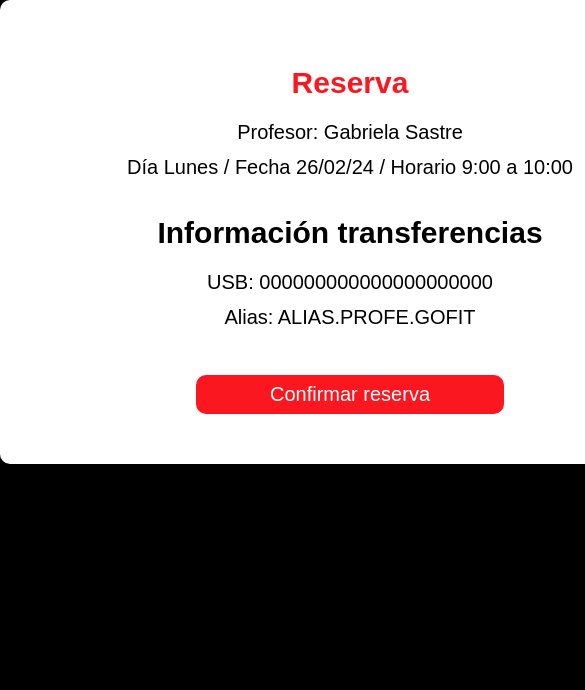
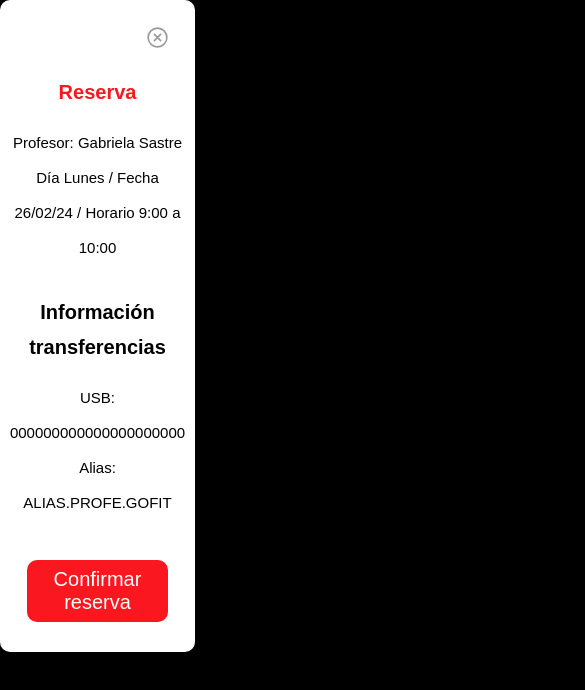
Before and after one commit to Alex420s/C16-74-n-python, a React (Create React App) app in the folder frontend/: page /check-out in a window 390 px wide. Shown: the top 690 px of the page, 585 px wide, since content can reach past the window. Built offline with nearby package versions, Linux system fonts and the light colour scheme; the HTML template or start-up script is replaced by a standard one.

Commit message:
checkOut responsivo

```diff
--- a/frontend/src/stylesheets/CheckOut.css
+++ b/frontend/src/stylesheets/CheckOut.css
@@ -1,15 +1,8 @@
-/*body {
-    margin: 0;
-    font-family: Arial, sans-serif;
-    background: rgba(0, 0, 0, 0.5);
-    justify-content: center;
-}*/
-
 .checkout-container {
     display: flex;
     flex-direction: column;
     align-items: center;
-    width: 700px;
+    width: 50%;
     height: auto;
     background-color: white;
     border-radius: 10px;
@@ -62,3 +55,26 @@
 .close-button:hover {
     color: #FB1720;
 }
+
+@media (max-width: 836px) {
+    .checkout-container {
+        padding: 10px;
+    }
+    .btnConfirm{
+        margin: 40px auto 20px;
+    }
+}
+
+@media (max-width: 408px) {
+    .checkout-texto {
+        font-size: 15px;
+    }
+
+    .reserva {
+        font-size: 20px;
+    }
+
+    .metodos {
+        font-size: 20px;
+    }
+}
```
